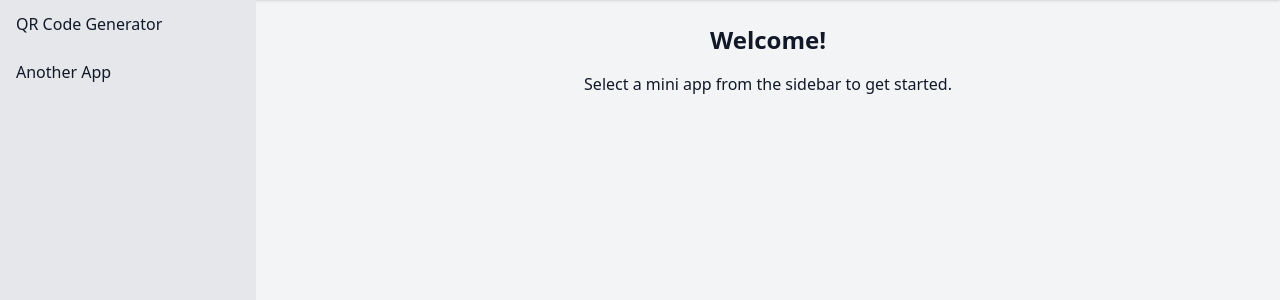
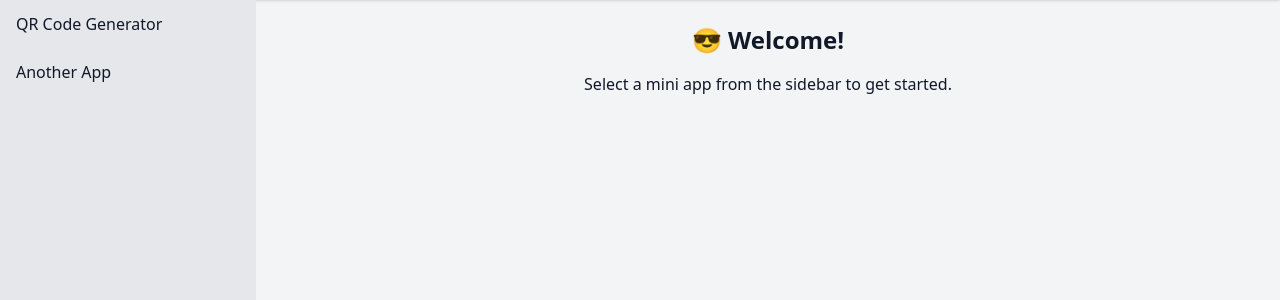
Before and after one commit to SassyBaker/Nlyte-Apps, a Flask app: page / in a window 1280 px wide. Shown: the part 80-380 px from the top of the page. Run offline with Flask 3, Linux system fonts and the light colour scheme; some libraries are stand-ins or nearby versions.

Commit message:
Add emoji to welcome message in index.html
Updated welcome message to include an emoji.

```diff
--- a/templates/index.html
+++ b/templates/index.html
@@ -4,7 +4,7 @@
 
 {% block content %}
 <div class="text-center">
-    <h2 class="text-2xl font-bold mb-4">Welcome!</h2>
+    <h2 class="text-2xl font-bold mb-4">😎 Welcome!</h2>
     <p>Select a mini app from the sidebar to get started.</p>
 </div>
 {% endblock %}
```
